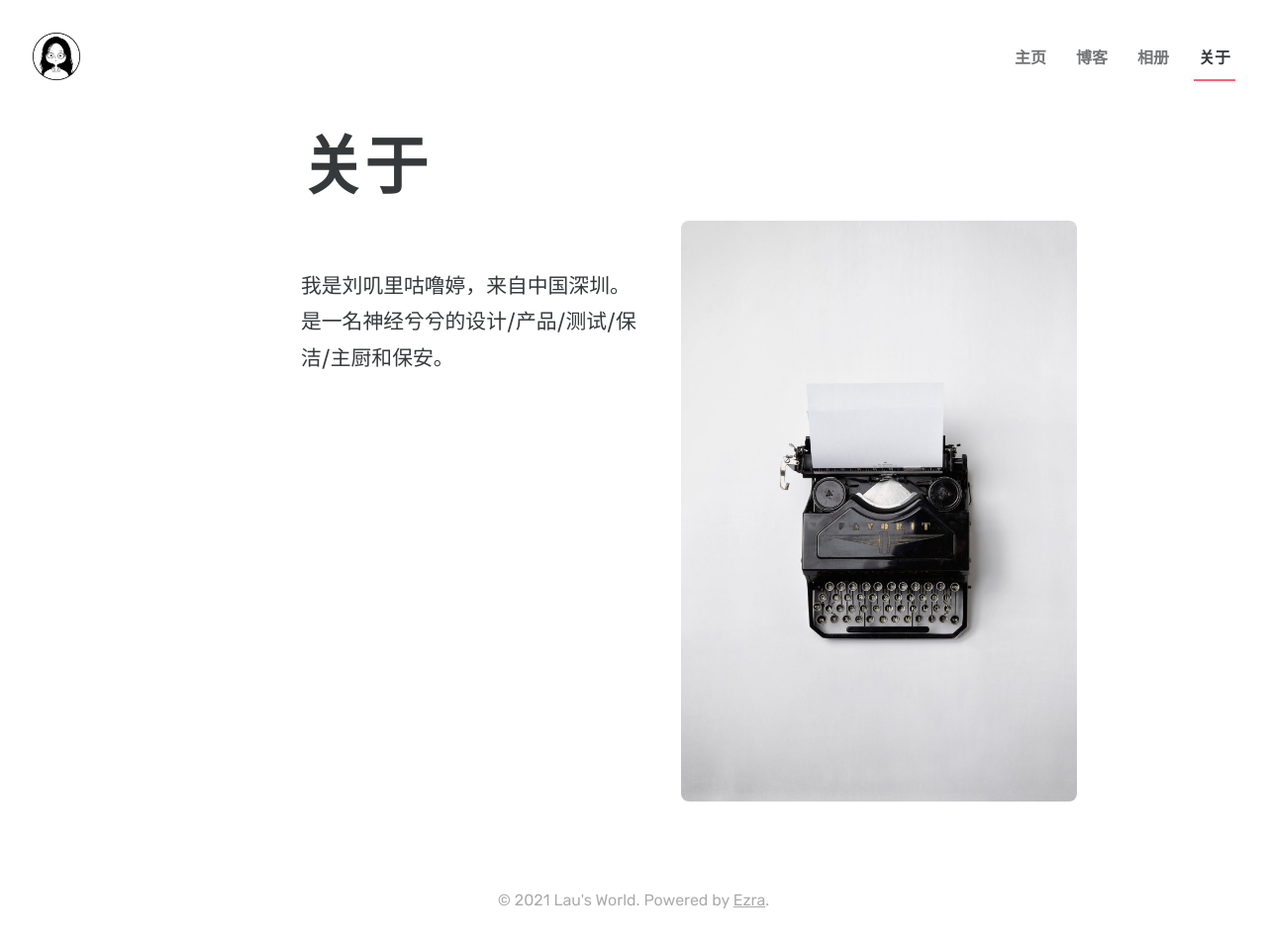
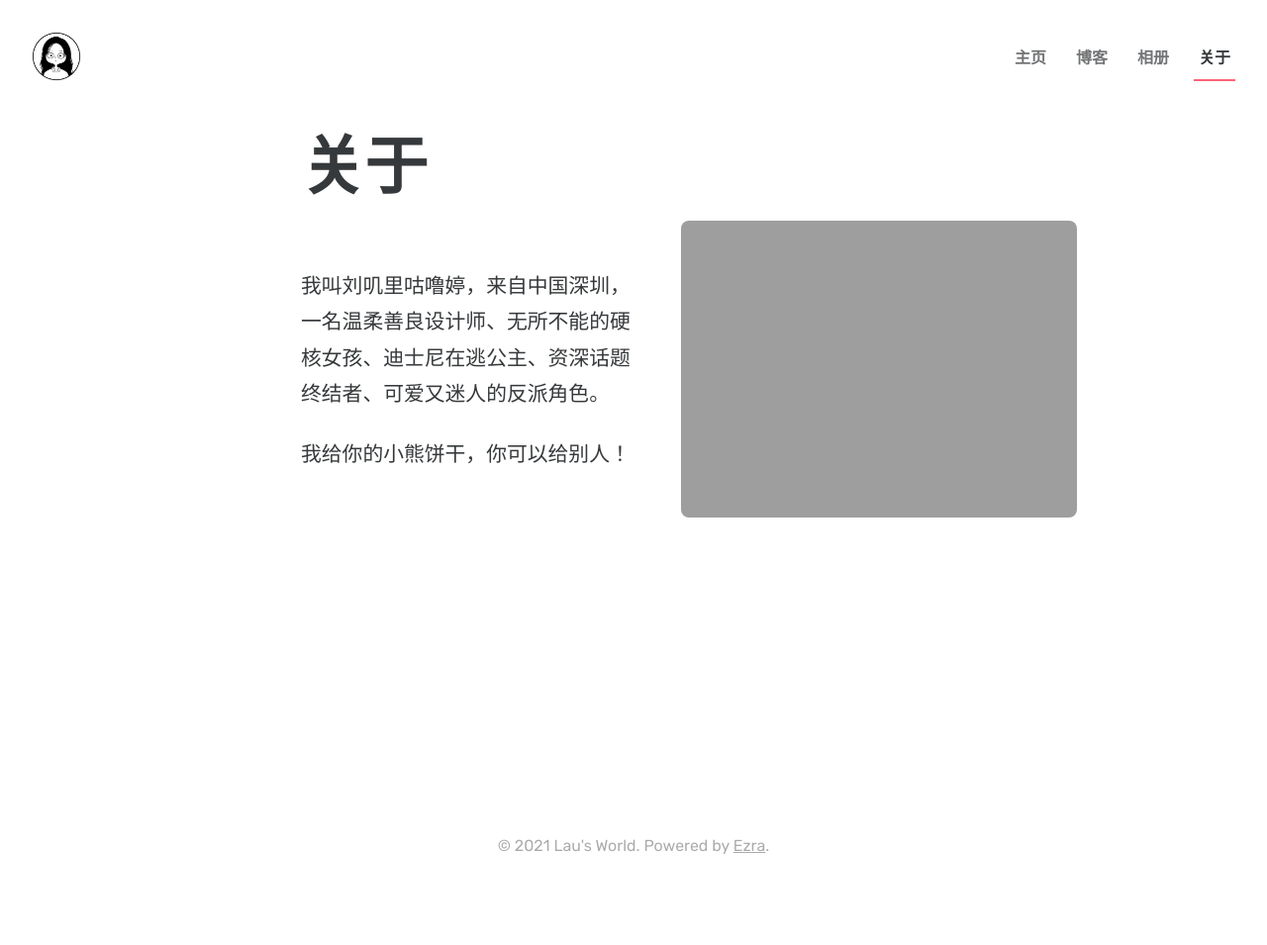
Before and after one commit to LettieLau/ljt, a Jekyll site: the page built from about/index.md, in a window 1280 px wide. Shown: the whole page at 99% size. Built offline with Jekyll 4.4.1, drawn with Linux system fonts in a browser that asks for light colours; after the commit the page ends 900 px from its top, so only the background shows below that.

Commit message:
Update index.md

```diff
--- a/about/index.md
+++ b/about/index.md
@@ -2,6 +2,8 @@
 title: 关于
 layout: page
 ---
-<figure class="svelte-1t712sc"> <img alt="A vintage typewriter." class="svelte-1t712sc" src="../assets/printer.jpg"></figure>
+<figure class="svelte-1t712sc"> <img alt="A vintage typewriter." class="svelte-1t712sc" src="{{ site.url }}/assets/about.jpg"></figure>
 
-我是{{ site.author }}，来自中国深圳。是一名神经兮兮的设计/产品/测试/保洁/主厨和保安。
+我叫{{ site.author }}，来自中国深圳，一名温柔善良设计师、无所不能的硬核女孩、迪士尼在逃公主、资深话题终结者、可爱又迷人的反派角色。
+
+我给你的小熊饼干，你可以给别人！
```
